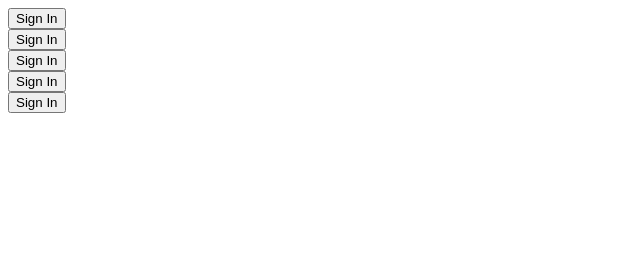
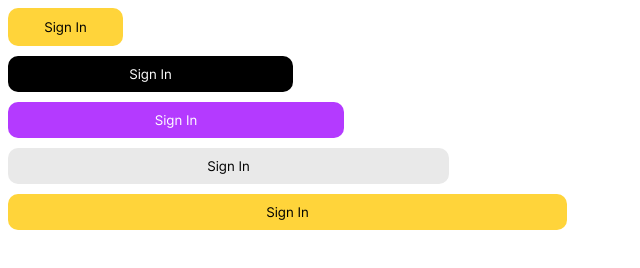
Before and after one commit to GIORGI251/hover, a plain HTML site: page index.html in a window 1280 px wide. Shown: the whole page, without its empty margins (0-640 px from the left). Drawn offline with Linux system fonts and the light colour scheme.

Commit message:
Update index.html

```diff
--- a/index.html
+++ b/index.html
@@ -8,10 +8,10 @@
     <link rel="stylesheet" href="style.css">
 </head>
 <body>
-  <button class="Sign1">Sign In</button><br>
-  <button class="Sign2">Sign In</button><br>
-  <button class="Sign3">Sign In</button><br>
-  <button class="Sign4">Sign In</button><br>
-  <button class="Sign5">Sign In</button>
+  <button type="button" class="child1">Sign In</button><br>
+  <button type="button" class="child2">Sign In</button><br>
+  <button type="button" class="child3">Sign In</button><br>
+  <button type="button" class="child4">Sign In</button><br>
+  <button type="button" class="child5">Sign In</button>
 </body>
 </html>
```
